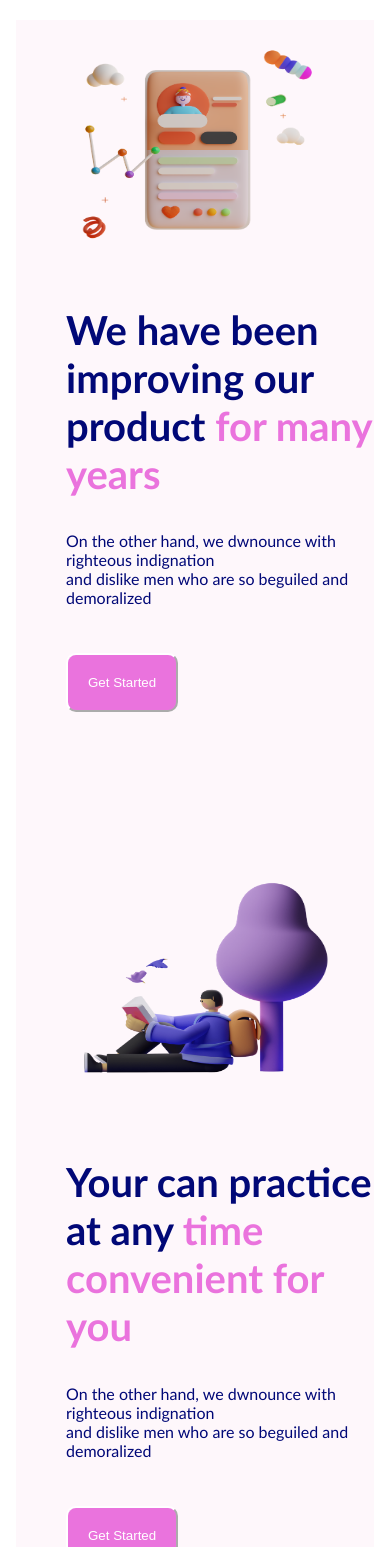
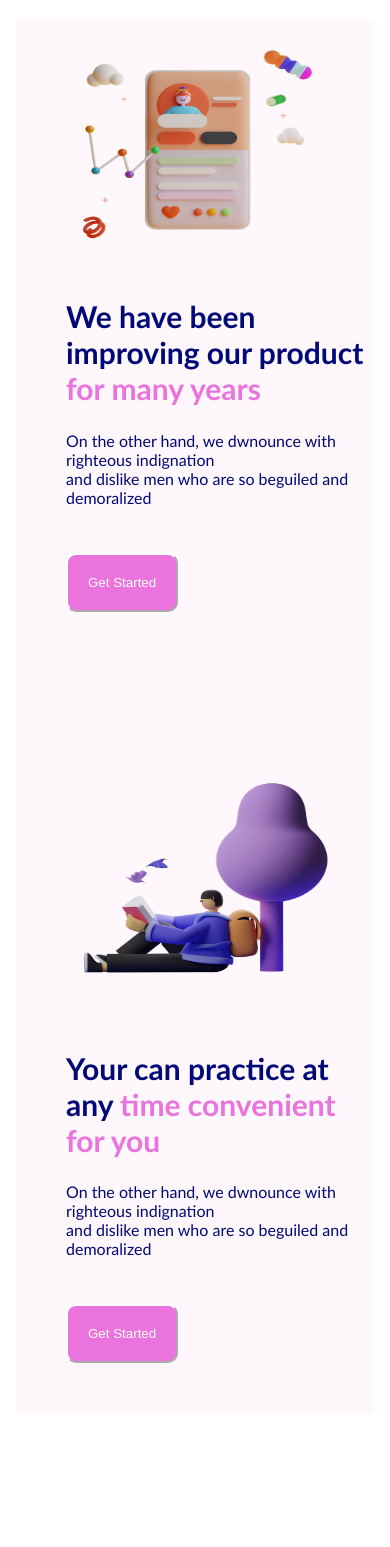
Before and after one commit to AvelinoTeixeira/Your-skills, a React (Vite) app: page / in a window 390 px wide. Shown: the part 2185-3732 px from the top of the page. Built offline with nearby package versions, Linux system fonts and the light colour scheme.

Commit message:
Update index.css

```diff
--- a/src/index.css
+++ b/src/index.css
@@ -337,6 +337,9 @@ nav > a:hover {
   .many h1 br {
     display: none;
   }
+  .many h1 {
+    font-size: 30px;
+  }
   .many img {
     width: 300px;
     height: 250px;
@@ -344,6 +347,9 @@ nav > a:hover {
   }
   .time h1 > br {
     display: none;
+  }
+  .time h1 {
+    font-size: 30px;
   }
   .time img {
     width: 300px;
```
